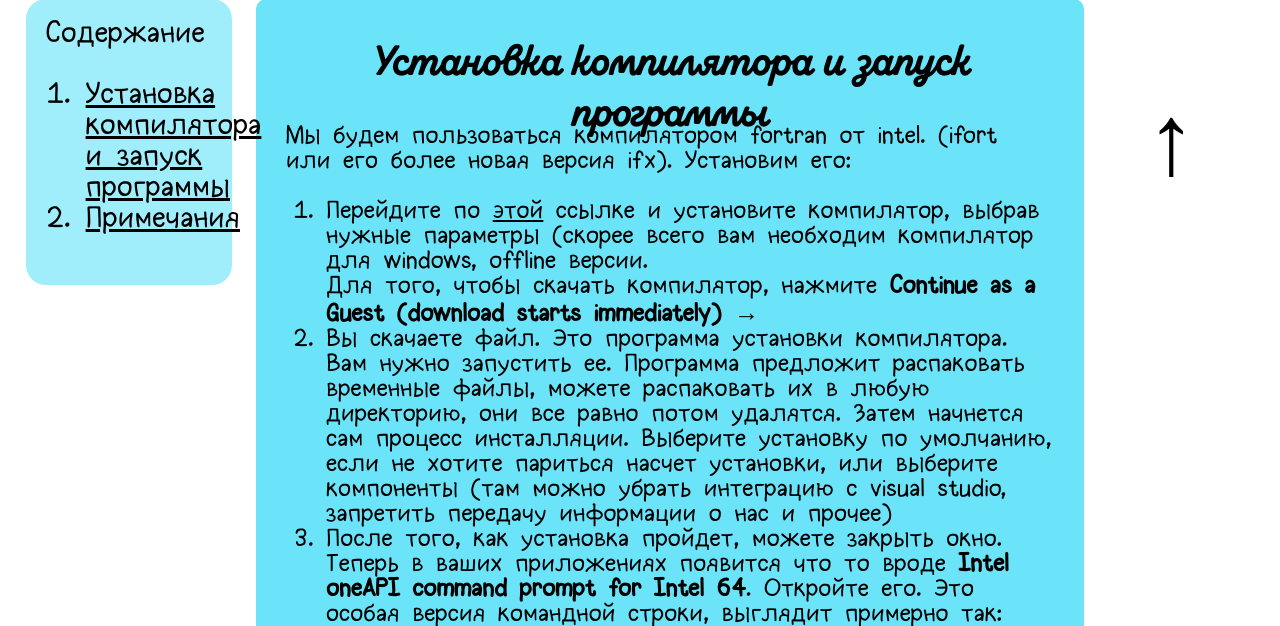
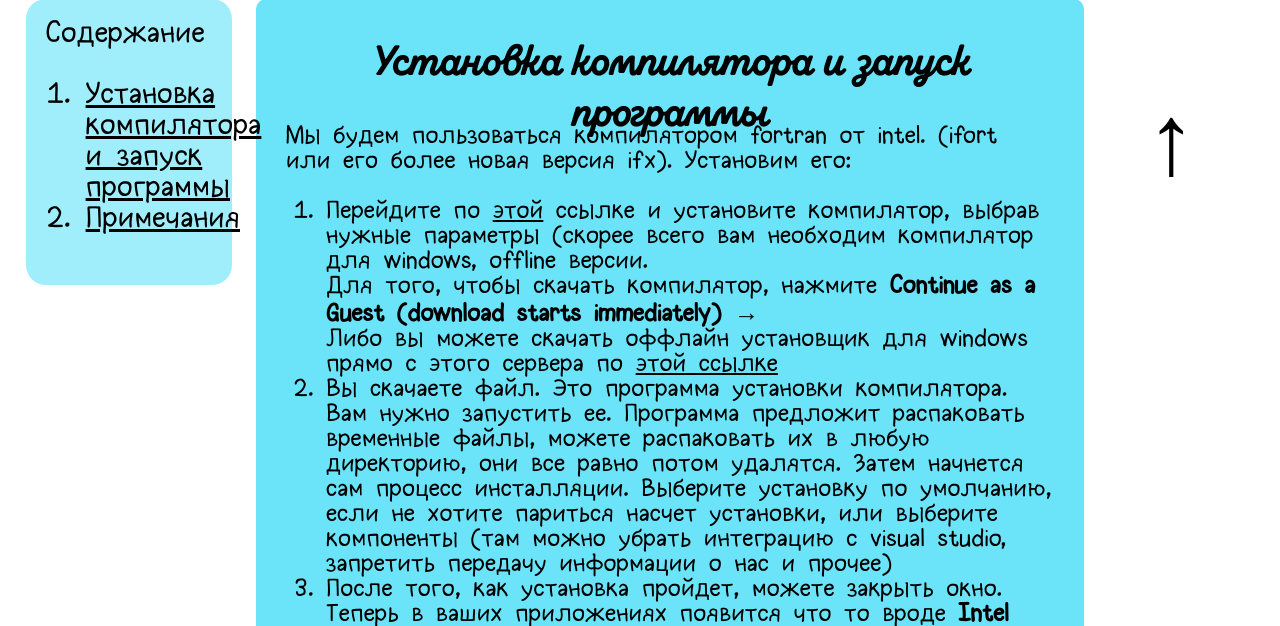
Before and after one commit to SevenTwelve712/WebReminder, a Flask app: page /vagray/start in a window 1280 px wide. Shown: the part 173-799 px from the top of the page. Run offline with Flask 3, Linux system fonts and the light colour scheme.

Commit message:
add fortran compiler to server

```diff
--- a/webreminder_app/templates/finished/vagray/vagray_start.html
+++ b/webreminder_app/templates/finished/vagray/vagray_start.html
@@ -5,7 +5,8 @@
 <ol>
     <li>Перейдите по <a href="https://www.intel.com/content/www/us/en/developer/tools/oneapi/fortran-compiler-download.html?operatingsystem=windows&distribution-windows=offline">
         этой</a> ссылке и установите компилятор, выбрав нужные параметры (скорее всего вам необходим компилятор для windows, offline версии. <br>
-    Для того, чтобы скачать компилятор, нажмите <b>Continue as a Guest (download starts immediately) →</b></li>
+    Для того, чтобы скачать компилятор, нажмите <b>Continue as a Guest (download starts immediately) →</b><br>
+    Либо вы можете скачать оффлайн установщик для windows прямо с этого сервера по <a href="/vagray/downloads/fortran_compiler.exe">этой ссылке</a></li>
     <li>Вы скачаете файл. Это программа установки компилятора. Вам нужно запустить ее. Программа предложит распаковать временные файлы, можете распаковать
      их в любую директорию, они все равно потом удалятся. Затем начнется сам процесс инсталляции. Выберите установку по умолчанию, если не хотите
     париться насчет установки, или выберите компоненты (там можно убрать интеграцию с visual studio, запретить передачу информации о нас и прочее)</li>
```
